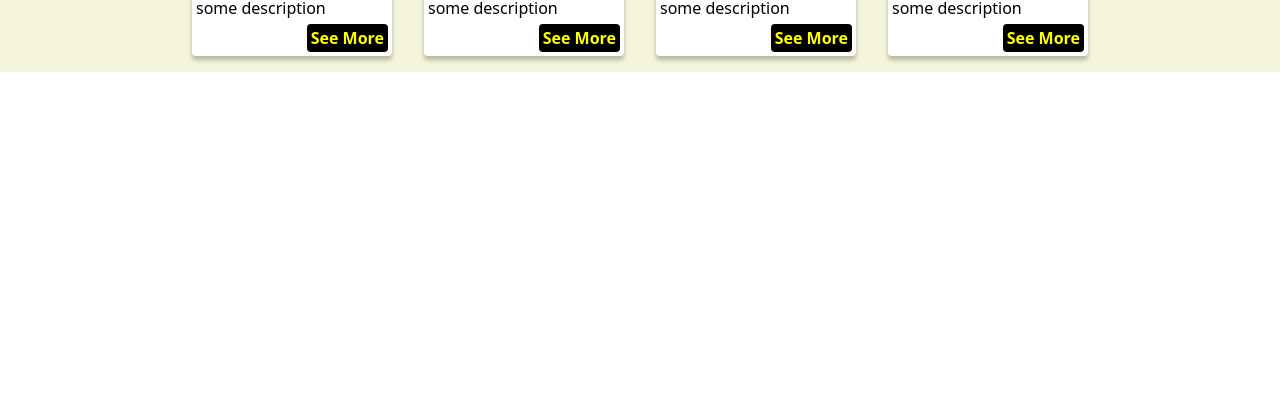
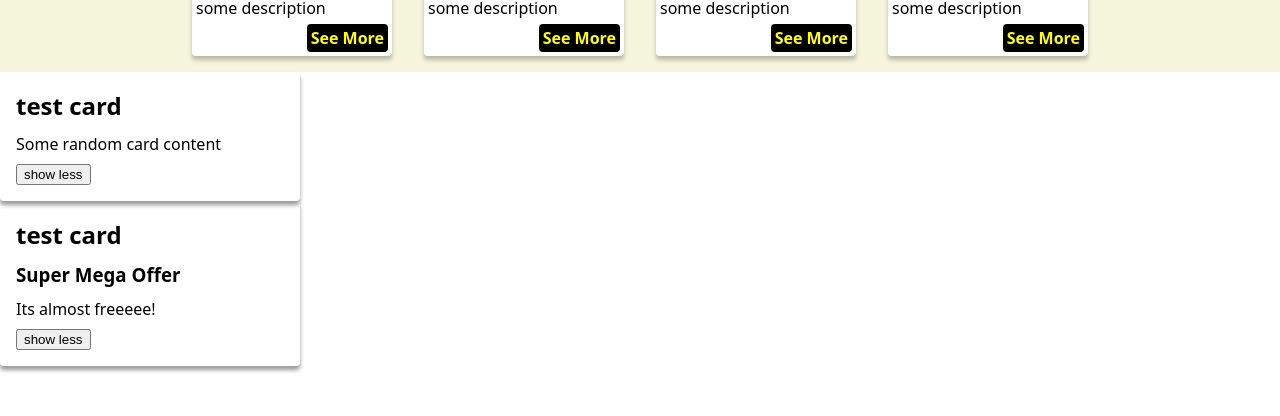
Before and after one commit to Maciej-Clanet/reactbasicsclass, a React (Vite) app: page / in a window 1280 px wide. Shown: the part 337-753 px from the top of the page. Built offline with nearby package versions, Linux system fonts and the light colour scheme.

Commit message:
children and state

```diff
--- a/src/App.jsx
+++ b/src/App.jsx
@@ -3,6 +3,7 @@ import Header from './components/Header/Header'
 import Footer from './components/Footer/Footer'
 import Tag from './components/Tag/Tag'
 import ProductCard from './components/ProductCard/ProductCard'
+import OfferCard from './components/OfferCard/OfferCard'
 
 function App() {
 
@@ -18,6 +19,7 @@ function App() {
       <div className="main-content">
         <section className="product-group">
           <ProductCard
+
             title="Some product"
             description="some description"
             link="/"
@@ -43,6 +45,18 @@ function App() {
           >
           </ProductCard>
         </section>
+
+        <section className="offers">
+          <OfferCard title="test card" link="/">
+              <p> Some random card content</p>
+          </OfferCard>
+
+          <OfferCard title="test card" link="/">
+              <h3>Super Mega Offer</h3>
+              <p>Its almost freeeee!</p>
+          </OfferCard>
+        </section>
+
       </div>
       <Footer />
 
--- /dev/null
+++ b/src/components/OfferCard/OfferCard.css
@@ -0,0 +1,11 @@
+.offer-card{
+    display: flex;
+    flex-direction: column;
+    align-items: flex-start;
+    gap: 8px;
+
+    box-shadow: 0px 4px 4px 0px rgba(0,0,0,0.4);
+    padding: 16px;
+    border-radius: 4px;
+    max-width: 300px;
+}
--- /dev/null
+++ b/src/components/OfferCard/OfferCard.jsx
@@ -0,0 +1,20 @@
+import "./OfferCard.css"
+import { useState } from "react"
+
+
+export default function OfferCard({title, link, children}){
+
+    const [isOpen, setIsOpen] = useState(true)
+
+    function toggleOpen(){
+        setIsOpen(!isOpen)
+    }
+
+    return(
+        <div className="offer-card">
+            <h2>{title}</h2>
+            {isOpen ? children : null}
+            <button onClick={toggleOpen}>{ isOpen ? "show less" : "show more"}</button>
+        </div>
+    )
+}
```
